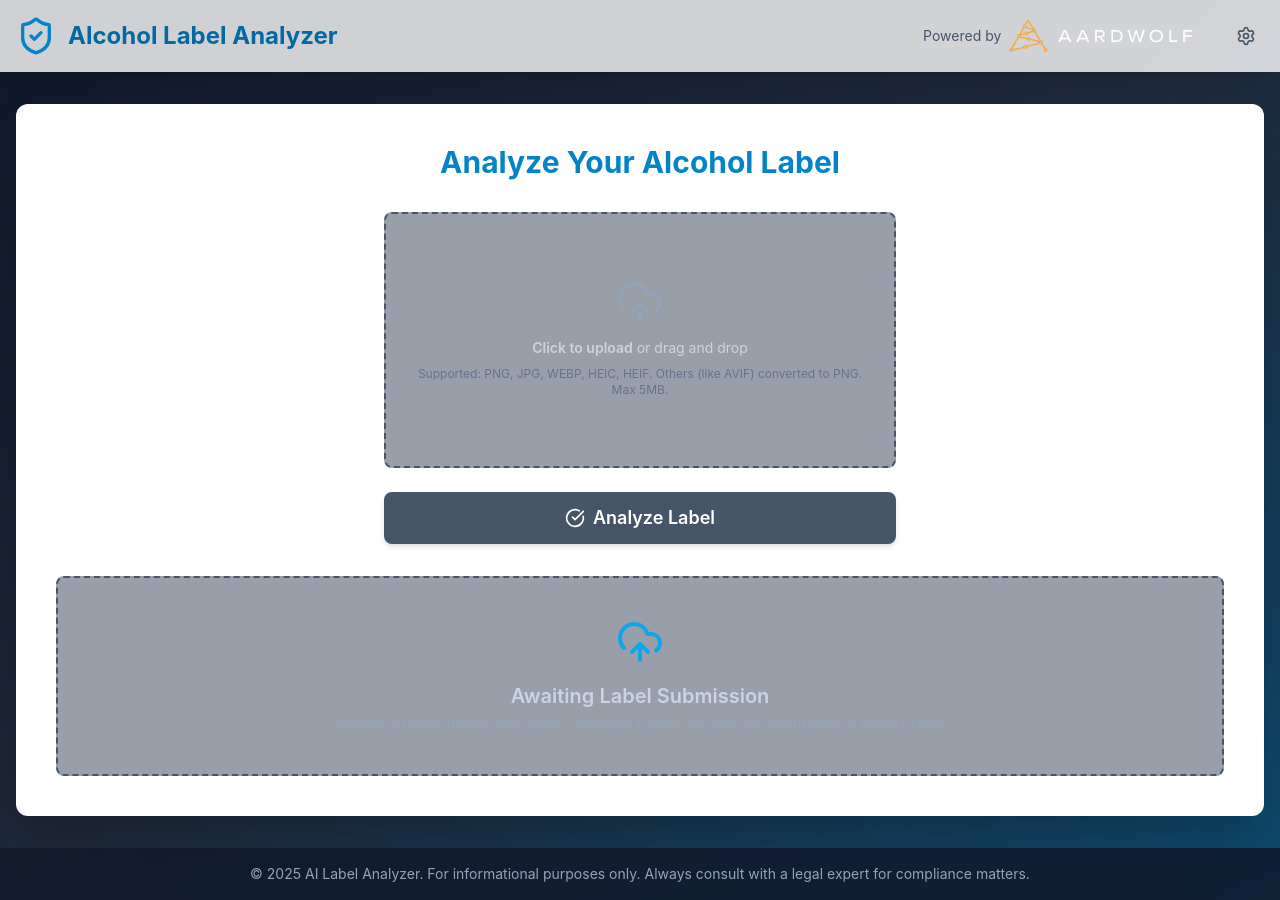
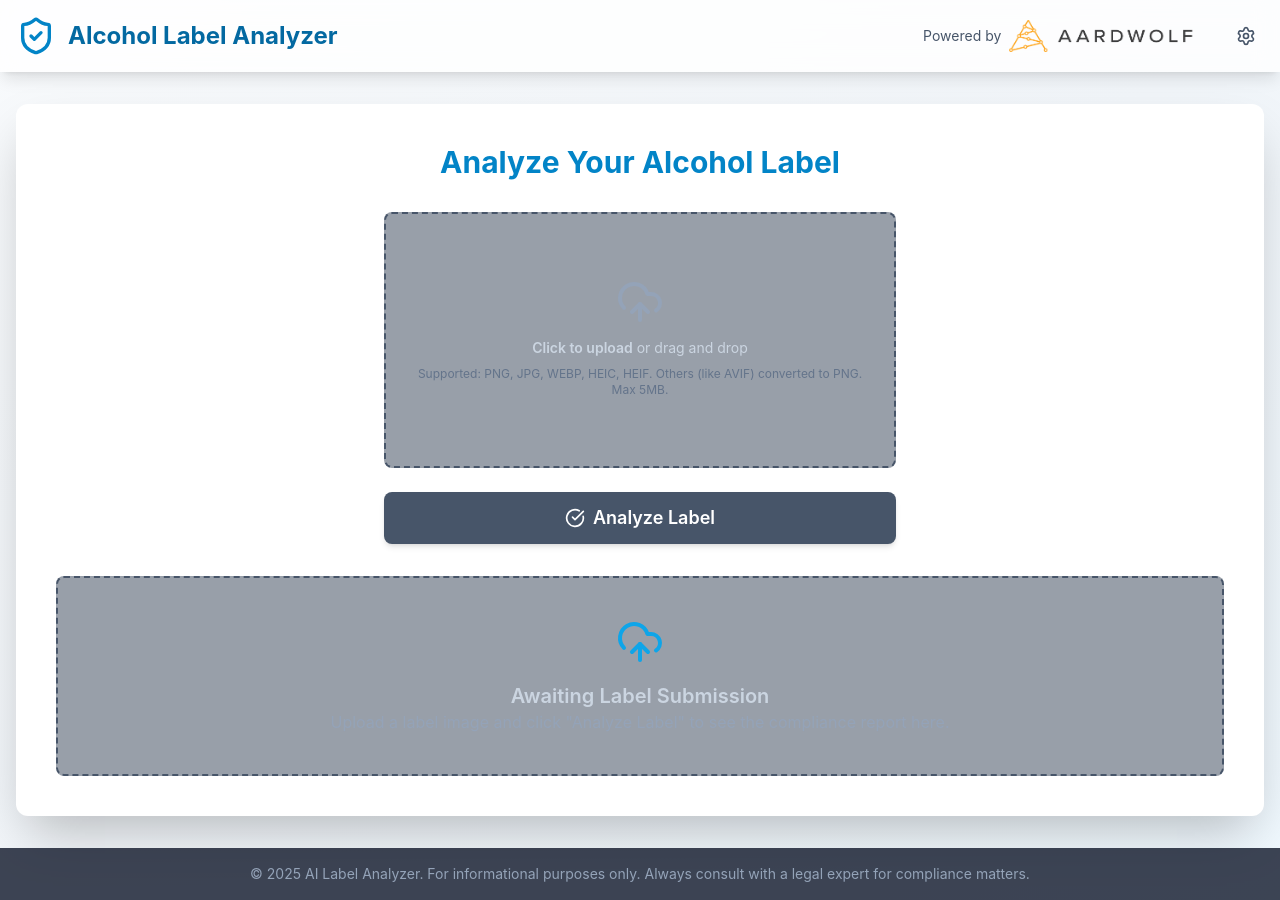
Before and after one commit to awsoft/alcohol-label-analyzer, a React (Vite) app: page / in a window 1280 px wide. Built offline with nearby package versions, Linux system fonts and the light colour scheme; no server answers.

Commit message:
Fix logo selection and light mode background

```diff
--- a/App.tsx
+++ b/App.tsx
@@ -199,7 +199,7 @@ const App: React.FC = () => {
   const currentError = error;
 
   return (
-    <div className="flex flex-col min-h-screen bg-gradient-to-br from-slate-900 via-slate-800 to-sky-900 dark:from-slate-900 dark:via-slate-800 dark:to-sky-900 bg-slate-100 dark:bg-slate-900 text-slate-800 dark:text-slate-100 transition-colors duration-300">
+    <div className="flex flex-col min-h-screen bg-gradient-to-br from-slate-50 via-slate-100 to-sky-50 dark:from-slate-900 dark:via-slate-800 dark:to-sky-900 text-slate-800 dark:text-slate-100 transition-colors duration-300">
       <Header />
       <main className="flex-grow container mx-auto px-4 py-8">
         <div className="bg-white dark:bg-slate-800 shadow-2xl rounded-xl p-6 md:p-10 transition-colors duration-300">
--- a/components/Header.tsx
+++ b/components/Header.tsx
@@ -51,7 +51,7 @@ export const Header: React.FC = () => {
           <div className="flex items-center space-x-2">
             <span className={`text-sm ${isDarkMode ? 'text-slate-400' : 'text-slate-600'}`}>Powered by</span>
             <img
-              src={isDarkMode ? "/assets/images/aardwolf-logo-light.png" : "/assets/images/aardwolf-logo-dark.png"}
+              src={isDarkMode ? "/assets/images/aardwolf-logo-dark.png" : "/assets/images/aardwolf-logo-light.png"}
               alt="Aardwolf"
               className="h-8 w-auto"
             />
```
